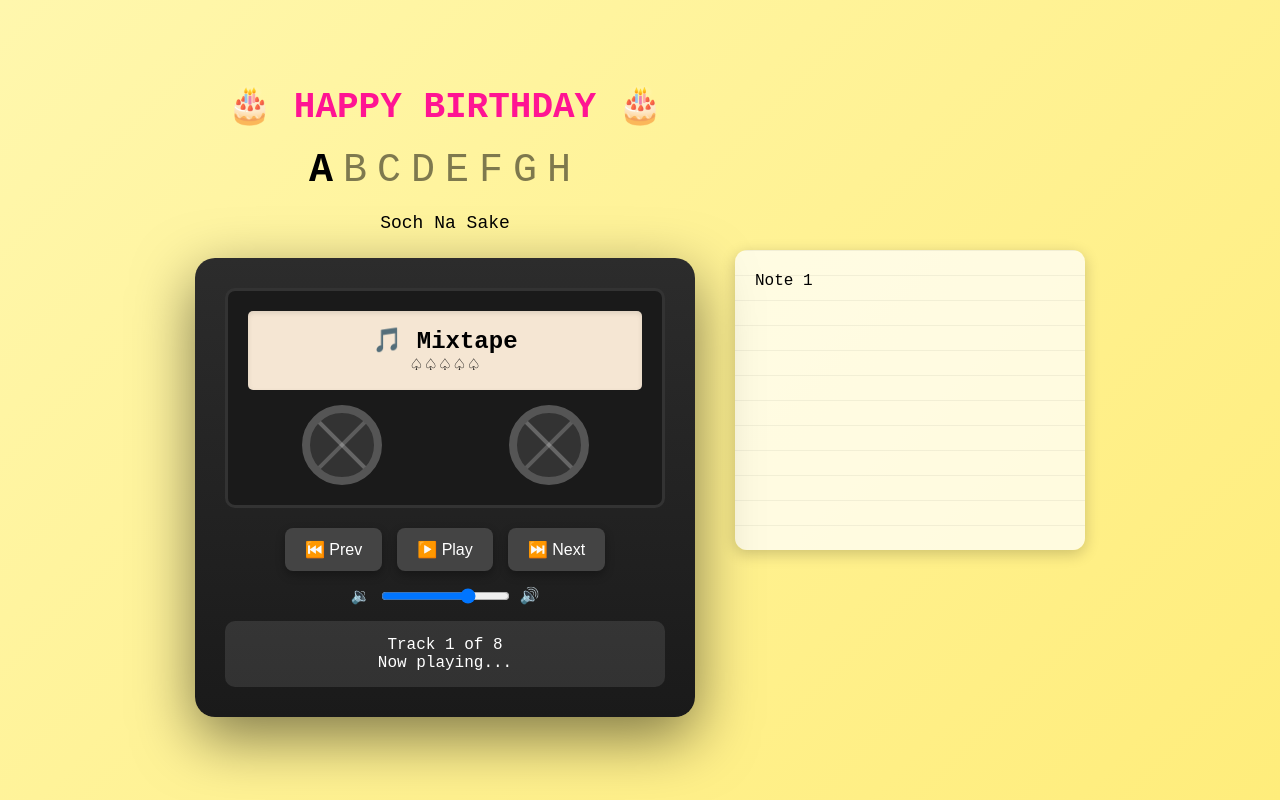
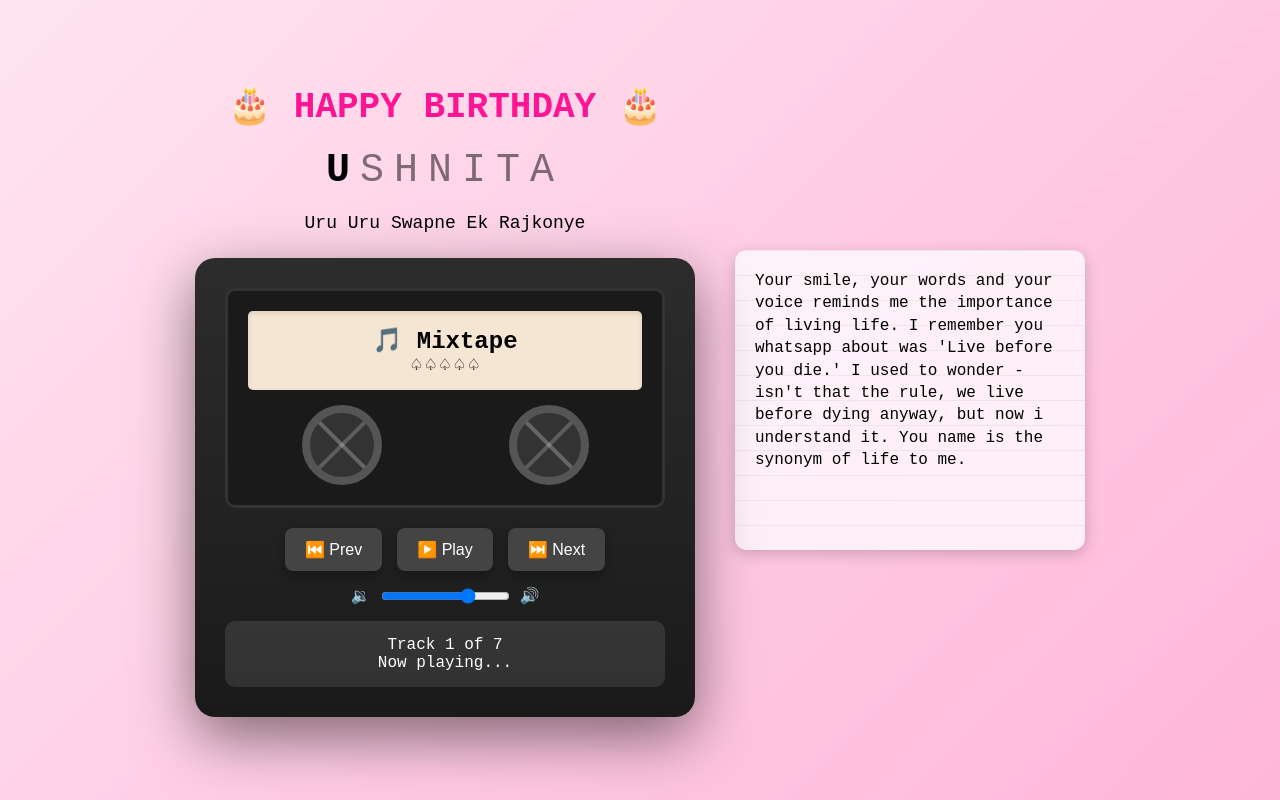
Before and after one commit to pratyasha19roy/happy-birthday-ushnita, a plain HTML site: page index.html in a window 1280 px wide. Drawn offline with Linux system fonts and the light colour scheme.

Commit message:
index.html

```diff
--- a/index.html
+++ b/index.html
@@ -10,7 +10,7 @@
 
     body {
         font-family: 'Courier New', monospace;
-        background: linear-gradient(135deg, #fff7ad 0%, #ffed7b 100%);
+        background: linear-gradient(135deg, #ffe4f0 0%, #ffb6d9 100%);
         min-height: 100vh;
         display: flex;
         justify-content: center;
@@ -193,7 +193,7 @@
     </div>
 
         <div class="name-title" id="nameTitle">
-            <span>A</span><span>B</span><span>C</span><span>D</span><span>E</span><span>F</span><span>G</span><span>H</span>
+            <span>U</span><span>S</span><span>H</span><span>N</span><span>I</span><span>T</span><span>A</span>
         </div>
 
         <div class="song-title" id="songTitle">Soch Na Sake</div>
@@ -243,26 +243,17 @@
 
 <script>
 const playlist = [
-    "MRtRcTfszjY", "FJ55SHCzt88", "vwsWXUGLRts", "wqgUzLHgNMI",
-    "6vXG7JOYfn8", "CNZMIhckaA0", "7NLfpsNHmZI", "fbdxYoFb64g"
+    "89KF9qgW3Aw&list=RD89KF9qgW3Aw&start_radio=1", "WRSeV_27z6k&list=RDWRSeV_27z6k&start_radio=1", "XgdY_s1LsZc&list=RDXgdY_s1LsZc&start_radio=1", "6MgsHSAcI9k&list=RD6MgsHSAcI9k&start_radio=1",
+    "M03GOY5eINg&list=RDM03GOY5eINg&start_radio=1", "o1RducJbUdc&list=RDo1RducJbUdc&start_radio=1", "CCbhNA7YiJ4&list=RDCCbhNA7YiJ4&start_radio=1",
 ];
 
 const songNames = [
-    "Soch Na Sake", "Humdard", "Amar Mawte (আমার মতে)",
-    "Wishlist", "Mere Naam Tu", "Aaoge Jab Tum",
-    "Bhalobashar Morshum (ভালবাসার মরশুম)", "Abhi Kuch Dino Se"
+    "Uru Uru Swapne Ek Rajkonye", "Say Shava Shava", "Haule Haule",
+    "Nadaan Parinde", "It's the Time to Disco", "Tumhi Ho Bandhu",
+    "Amar Mawte"
 ];
 
-const songNotes = [
-    "Note 1",
-    "Note 2",
-    "Note 3",
-    "Note 4",
-    "Note 5",
-    "Note 6",
-    "Note 7",
-    "Note 8"
-];
+const songNote = "Your smile, your words and your voice reminds me the importance of living life. I remember you whatsapp about was 'Live before you die.' I used to wonder - isn't that the rule, we live before dying anyway, but now i understand it. You name is the synonym of life to me.";
 
 let player, currentTrack = 0, isPlaying = false;
 
@@ -290,8 +281,7 @@ function updateUI() {
     document.getElementById("songTitle").textContent =
       songNames[currentTrack];
 
-    document.getElementById("noteBox").textContent =
-      songNotes[currentTrack];
+    document.getElementById("noteBox").textContent = songNote;
 
     const spans = document.querySelectorAll("#nameTitle span");
     spans.forEach(s => s.classList.remove("active"));
```
